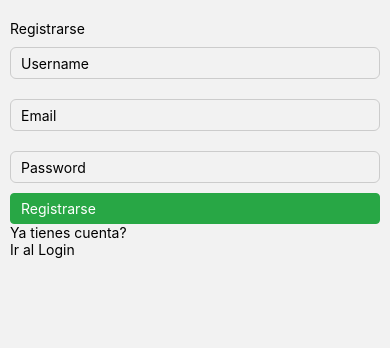
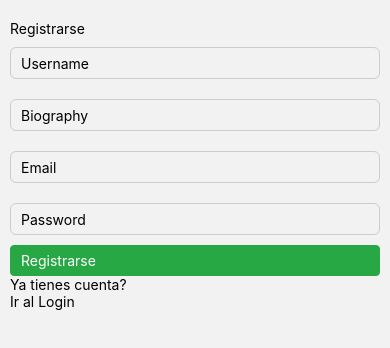
Before and after one commit to bautykamijo/proyecto-reactnative-pro3, a React Native app in the folder proyecto-reactnative-prog3/: screen /Register in a window 390 px wide. Shown: the top 348 px of the page. Built offline with nearby package versions, Linux system fonts and the light colour scheme; no server answers.

Commit message:
tratando de hacer lo de la collection user

```diff
--- a/proyecto-reactnative-prog3/src/screens/Register.js
+++ b/proyecto-reactnative-prog3/src/screens/Register.js
@@ -1,6 +1,6 @@
 import React, { Component } from 'react';
 import { Text, View, TouchableOpacity, TextInput, StyleSheet } from "react-native";
-import { auth } from '../firebase/config';
+import { auth, db } from '../firebase/config';
 
 
 class Register extends Component {
@@ -12,6 +12,7 @@ class Register extends Component {
             usuario : '',
             email : '',
             password : '',
+            biografia : '',
             error: '',
             loggedIn: false
 
@@ -34,9 +35,18 @@ class Register extends Component {
          .catch( error => {
            this.setState({error: 'Fallo en el registro.'})
          })
+      }
 
 
-      }
+    userDatos(name, bio){
+        db.collection('users').add(
+            {userName : name,
+            biografia : bio,
+            createdAt : Date.now()
+            })
+        .then(console.log('Datos del usuario'))
+        .catch(error => console.log(`El error fue: ${error}`))
+    }
 
 
     render(){
@@ -51,6 +61,12 @@ class Register extends Component {
                 value={this.state.usuario} />
                 <TextInput
                 style={styles.input}
+                keyboardType='default'
+                placeholder='Biography'
+                onChangeText={ text => this.setState({biografia:text}) }
+                value={this.state.biografia} />
+                <TextInput
+                style={styles.input}
                 keyboardType='email-address'
                 placeholder='Email'
                 onChangeText={ text => this.setState({email:text}) }
@@ -62,7 +78,7 @@ class Register extends Component {
                 secureTextEntry={true}
                 onChangeText={ text => this.setState({password:text}) }
                 value={this.state.password} />
-                <TouchableOpacity style={styles.button} onPress={() => this.register(this.state.email, this.state.password)}>
+                <TouchableOpacity style={styles.button} onPress={() => {this.register(this.state.email, this.state.password); this.userDatos(this.state.usuario, this.state.biografia);}}>
                     <Text style={styles.textButton}>Registrarse</Text>
                 </TouchableOpacity>
                 <Text>Ya tienes cuenta? </Text><TouchableOpacity onPress={ () => this.props.navigation.navigate('Login')}><Text>Ir al Login</Text></TouchableOpacity>
```
